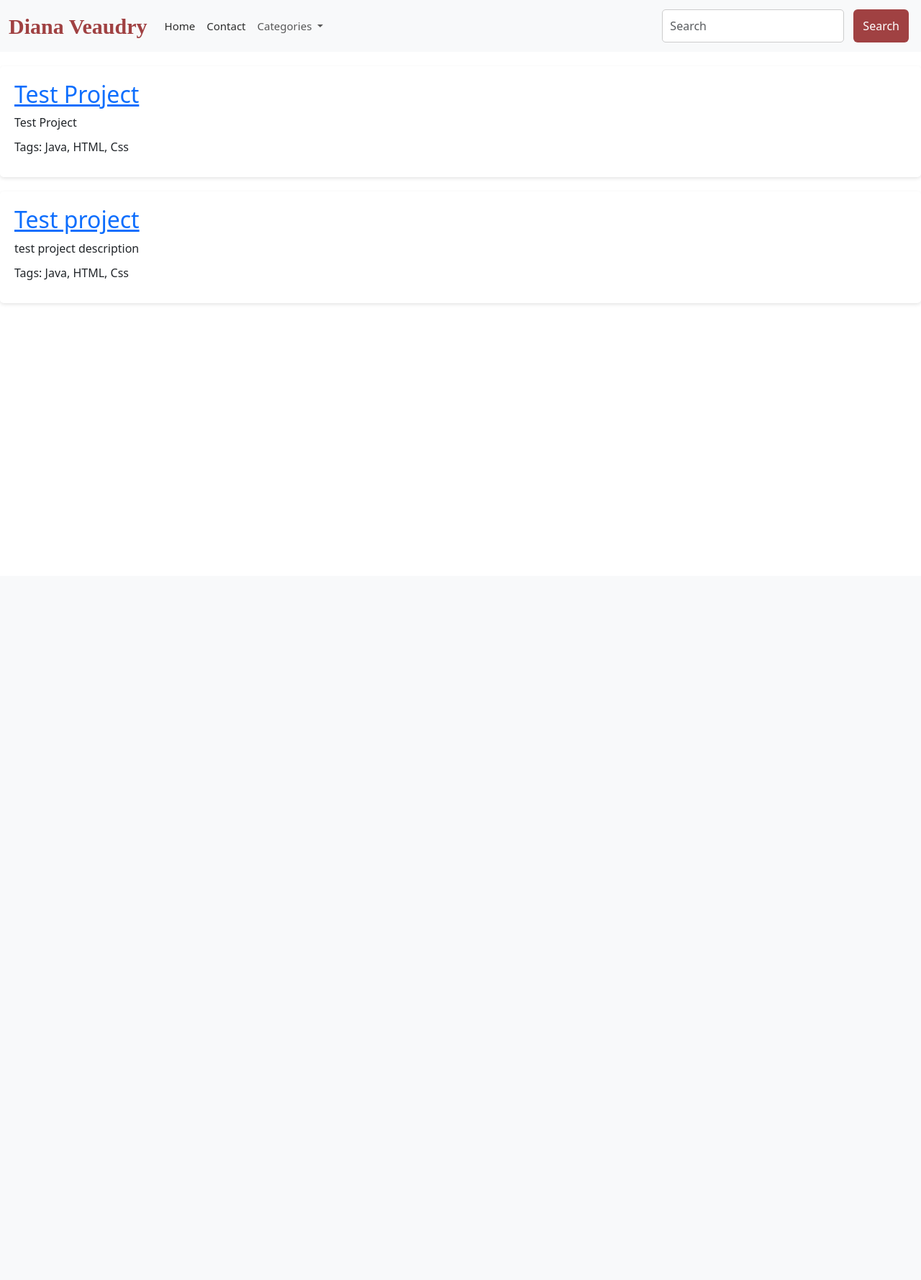
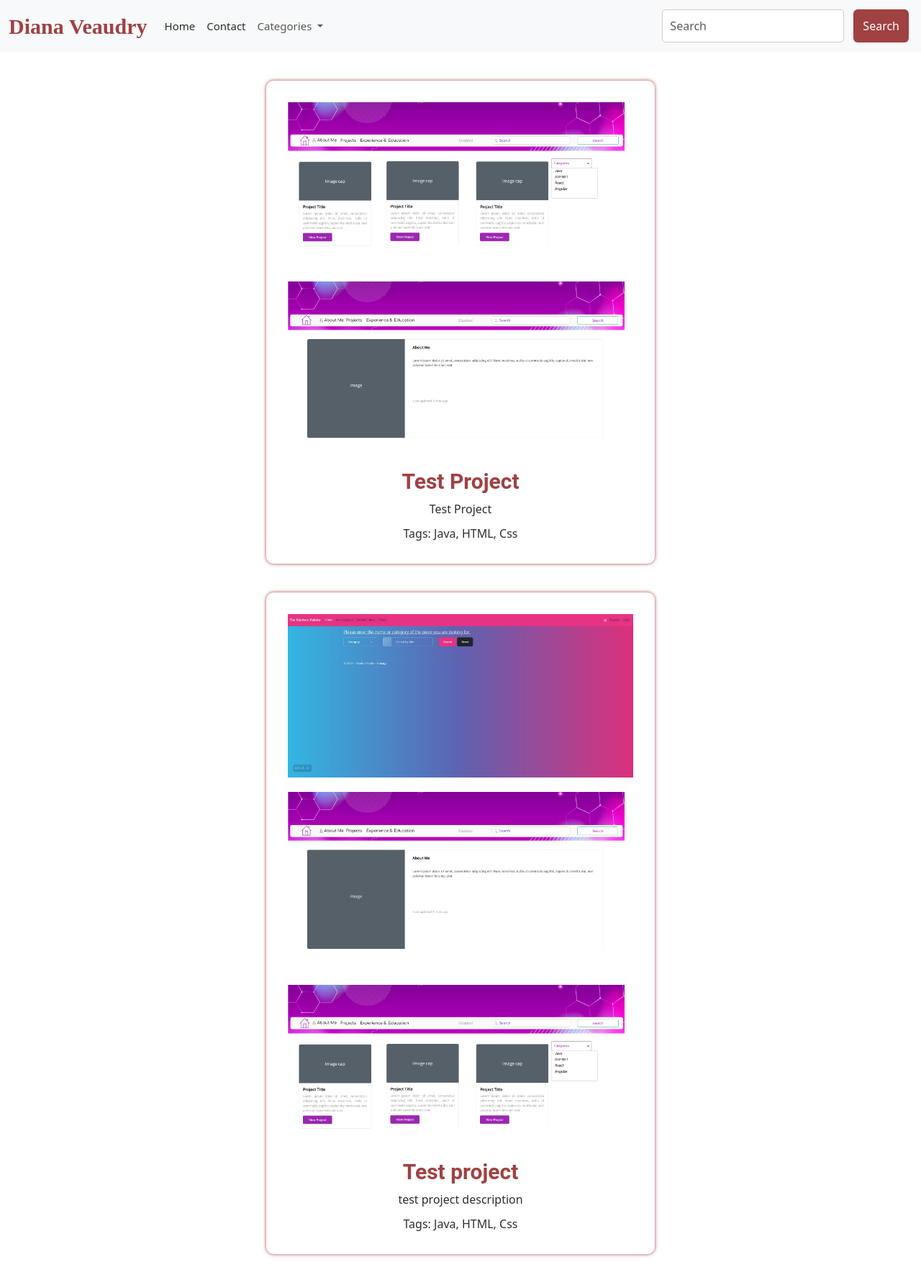
Before and after one commit to DianaCharlotte93/projectsPortfolio, a Django app: page / in a window 1280 px wide. Shown: the whole page at 72% size. Before the commit the page ends 422 px from the top, so only its background shows below. Run offline with Django 5.2, Linux system fonts and the light colour scheme; data comes from the database, SQL or seed files in the repository.

Commit message:
projects on home page

```diff
--- a/main/static/css/home.css
+++ b/main/static/css/home.css
@@ -1,6 +1,23 @@
 /* Filters section */
 .filters {
   margin-bottom: 20px;
+}
+.card-img-top{
+  object-position: center;
+  width: 500px;
+  height: auto;
+  display: block;
+  margin-left: auto;
+  margin-right: auto;
+  padding: 10px;
+}
+
+.card-body{
+  border-width: 0;
+  display: block;
+  margin-left: auto;
+  margin-right: auto;
+  padding: 10px;
 }
 
 #name-search {
@@ -12,22 +29,36 @@
 }
 /* Projects list */
 .projects-list {
+  object-position: center;
   margin-top: 20px;
 }
 
 .project {
+  object-position: center;
   background-color: white;
   padding: 20px;
+  margin-top: 20px;
   margin-bottom: 20px;
-  border-radius: 5px;
-  box-shadow: 0 2px 5px rgba(0, 0, 0, 0.1);
+  border-radius: 10px;
+  box-shadow: 0 0 5px #A04142;
 }
 
 .project h2 {
+  object-position: center;
   margin-top: 0;
 }
 
 .project p {
+  object-position: center;
   margin-bottom: 10px;
   line-height: 1.5;
 }
+
+.project-name {
+color: #A04142;
+  font-weight: bold;
+  text-decoration: none;
+  font-family: roboto, sans-serif;
+  font-size: 30px;
+  text-align: center
+}
--- a/main/templates/home.html
+++ b/main/templates/home.html
@@ -5,18 +5,26 @@
     Home Page
 {% endblock %}
 {% block extrahead %}
-  <link rel="stylesheet" href="{% static 'css/home.css' %}" />
+    <link rel="stylesheet" href="{% static 'css/home.css' %}"/>
 {% endblock %}
 
 {% block content %}
-  <div class="projects-list">
+    <div class="projects-list container-md">
+        <div class="card mb-3" style="border: none">
             {% for project in projects %}
-      <div class="project" data-name="{{ project.title|lower }}" data-tags="{{ project.tags.all|join:', '|lower }}">
-        <h2><a href="{% url 'projects' project.id %}">{{project.title}}</a></h2>
-        <p>{{project.description}}</p>
-        <p>Tags: {{project.tags.all|join:', '}}</p>
+                <div class="project card-body" data-name="{{ project.title|lower }}"
+                     data-tags="{{ project.tags.all|join:', '|lower }}">
+                    {% for image in project.images.all %}
+                        <img src="{{ image.image.url }}" class="card-img-top img-fluid" alt="Project image"/>
+                    {% endfor %}
+                    <div class="center" style="text-align: center;">
+                        <h2><a class="project-name" href="{% url 'projects' project.id %}">{{ project.title }}</a></h2>
+                        <p style="color: #2c2d2c">{{ project.description }}</p>
+                        <p style="color: #2c2d2c">Tags: {{ project.tags.all|join:', ' }}</p>
+                    </div>
                 </div>
             {% endfor %}
+        </div>
     </div>
 {% endblock content %}
 
--- a/main/templates/projects.html
+++ b/main/templates/projects.html
@@ -5,7 +5,7 @@
   Project Page
 {% endblock %}
 {% block extrahead %}
-  <link rel="stylesheet" href="{% static 'css/project.css' %}" />
+  <link rel="stylesheet" href="{% static 'css/projects.css' %}" />
 {% endblock %}
 
 {% block content %}
```
Lines whose indentation alone changed are shown as unchanged.
